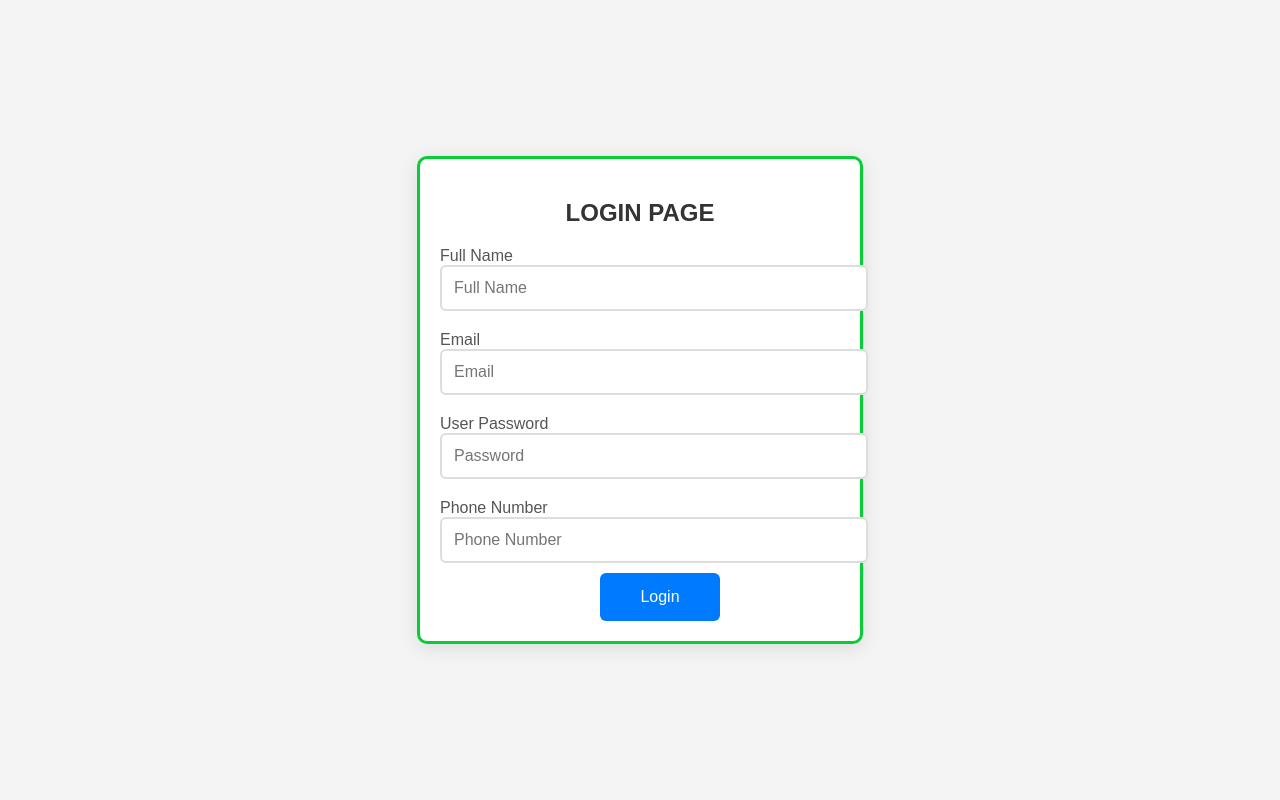
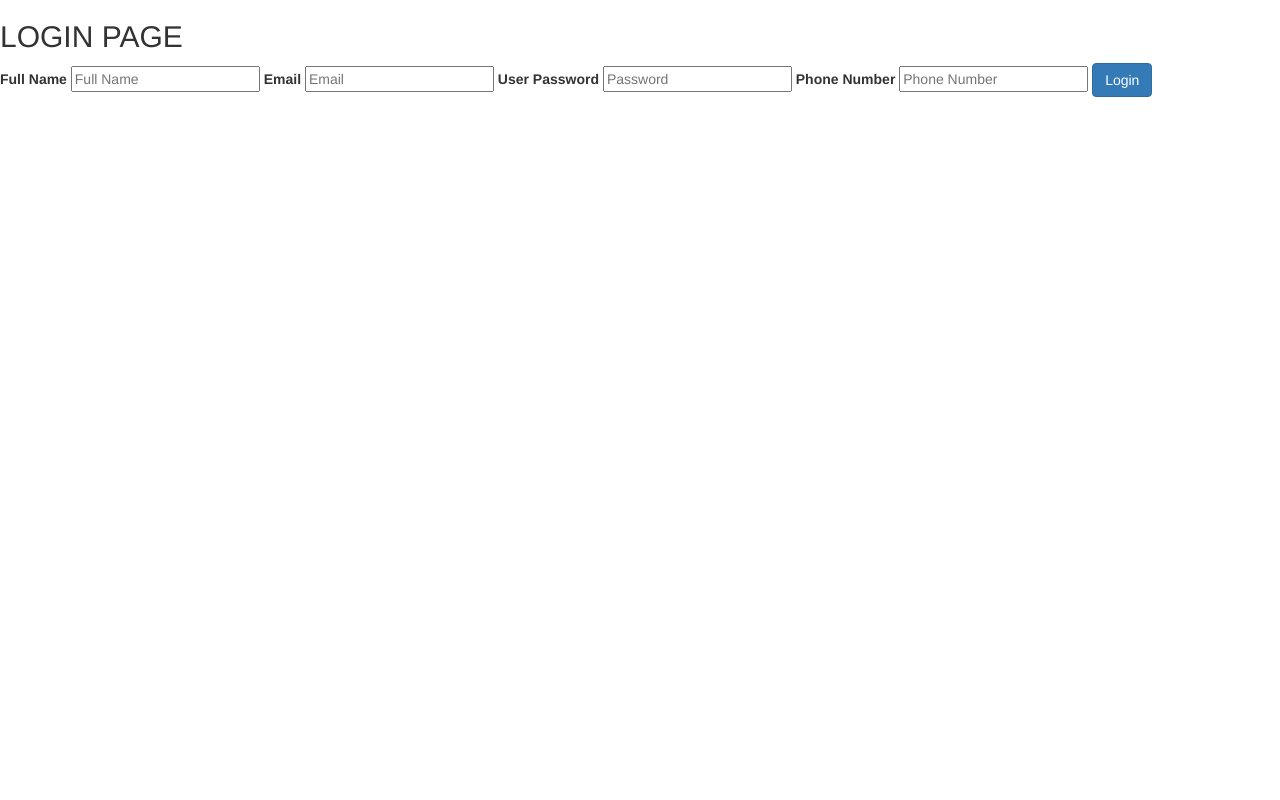
Before and after one commit to DEJACHWORKU/Internet-Programing-2, a PHP site: page /LOGIN/index.php in a window 1280 px wide. Run offline with PHP 8.4, Linux system fonts and the light colour scheme.

Commit message:
style.css is unneccessary

```diff
--- a/simple form validation/LOGIN/index.php
+++ b/simple form validation/LOGIN/index.php
@@ -1,3 +1,4 @@
+
 <!DOCTYPE html>
 <html lang="en">
 <head>
@@ -5,59 +6,48 @@
     <meta name="viewport" content="width=device-width, initial-scale=1.0">
     <title>LOGIN</title>
     <link rel="stylesheet" type="text/css" href="style.css">
-
+    <link rel="stylesheet" href="https://maxcdn.bootstrapcdn.com/bootstrap/3.3.6/css/bootstrap.min.css" />
+    <style>
+        .error {
+            color: red;
+            font-size: 0.9em;
+            margin-top: 5px;
+        }
+    </style>
 </head>
 <body>
-    <form action="login.php" method="post" onsubmit="return validateForm()">
+    <form action="login.php" method="post">
         <h2>LOGIN PAGE</h2>
-        <?php if (isset($_GET['error'])) { ?>
-            <p class="error"><?php echo $_GET['error']; ?></p>
-        <?php } ?>
 
         <label>Full Name</label>
         <input type="text" name="fullname" placeholder="Full Name" required>
+        <?php if (isset($errors['fullname'])) { ?>
+            <p class="error"><?php echo $errors['fullname']; ?></p>
+        <?php } ?>
 
         <label>Email</label>
         <input type="email" name="email" placeholder="Email" required>
+        <?php if (isset($errors['email'])) { ?>
+            <p class="error"><?php echo $errors['email']; ?></p>
+        <?php } ?>
 
         <label>User Password</label>
         <input type="password" name="password" placeholder="Password" required>
+        <?php if (isset($errors['password'])) { ?>
+            <p class="error"><?php echo $errors['password']; ?></p>
+        <?php } ?>
 
         <label>Phone Number</label>
         <input type="text" name="phone" placeholder="Phone Number" required>
+        <?php if (isset($errors['phone'])) { ?>
+            <p class="error"><?php echo $errors['phone']; ?></p>
+        <?php } ?>
 
-        <button type="submit">Login</button>
+        <?php if (isset($errors['login'])) { ?>
+            <p class="error"><?php echo $errors['login']; ?></p>
+        <?php } ?>
+
+        <button type="submit" class="btn btn-primary">Login</button>
     </form>
-
-    <script>
-        function validateForm() {
-            const fullname = document.forms[0]["fullname"].value;
-            const phone = document.forms[0]["phone"].value;
-            const email = document.forms[0]["email"].value;
-
-            // Validate full name (only letters and spaces)
-            const nameRegex = /^[A-Za-z\s]+$/;
-            if (!nameRegex.test(fullname)) {
-                alert("Full Name must contain only letters and spaces.");
-                return false;
-            }
-
-            // Validate phone number (must be at least 10 digits and only numbers)
-            const phoneRegex = /^\d{10,}$/;
-            if (!phoneRegex.test(phone)) {
-                alert("Phone Number must be at least 10 digits and contain only numbers.");
-                return false;
-            }
-
-            // Validate email using a simple regex
-            const emailRegex = /^[^\s@]+@[^\s@]+\.[^\s@]+$/;
-            if (!emailRegex.test(email)) {
-                alert("Please enter a valid email address.");
-                return false;
-            }
-
-            return true; // All validations passed
-        }
-    </script>
 </body>
 </html>
--- a/simple form validation/LOGIN/style.css
+++ /dev/null
@@ -1,71 +0,0 @@
-
-body {
-	font-family: 'Arial', sans-serif;
-	background-color: #f4f4f4;
-	display: flex;
-	justify-content: center;
-	align-items: center;
-	height: 100vh;
-	margin: 0;
-	border-radius: 10%;
-
-
-
-}
-form {
-	background: white;
-	padding: 20px;
-	border-radius: 10px;
-	box-shadow: 0 4px 20px rgba(0, 0, 0, 0.1);
-	width: 100%;
-	max-width: 400px;
-	border: 3px solid rgb(8, 206, 54);
-}
-h2 {
-	text-align: center;
-	margin-bottom: 20px;
-	color: #333;
-}
-.error {
-	color: red;
-	text-align: center;
-	margin-bottom: 10px;
-}
-label {
-	margin-top: 10px;
-	display: block;
-	color: #555;
-}
-input {
-	width: 100%;
-	padding: 12px;
-	margin-bottom: 10px;
-	border: 2px solid #ddd;
-	border-radius: 6px;
-	transition: border-color 0.3s, box-shadow 0.3s;
-	font-size: 16px;
-}
-input:focus {
-	border-color: #007BFF;
-	box-shadow: 0 0 5px rgba(0, 123, 255, 0.5);
-	outline: none;
-}
-button {
-	padding: 15px;
-	background-color: #007BFF;
-	color: white;
-	border: none;
-	border-radius: 6px;
-	cursor: pointer;
-	font-size: 16px;
-	width: 30%;
-	margin-left: 40%;
-	transition: background-color 0.3s, transform 0.2s;
-}
-button:hover {
-	background-color: #0056b3;
-	transform: translateY(-2px);
-}
-button:active {
-	transform: translateY(0);
-}
```
